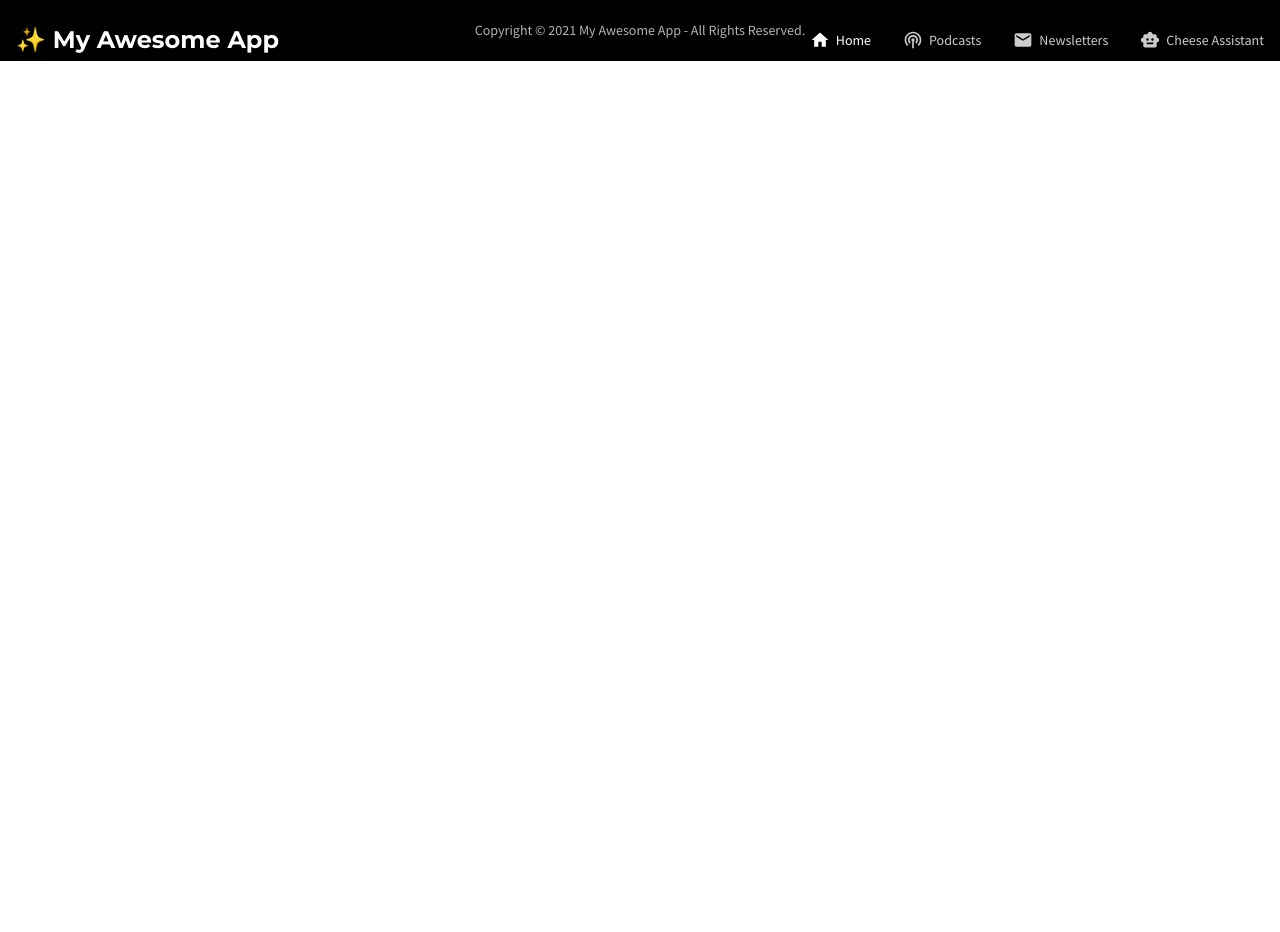
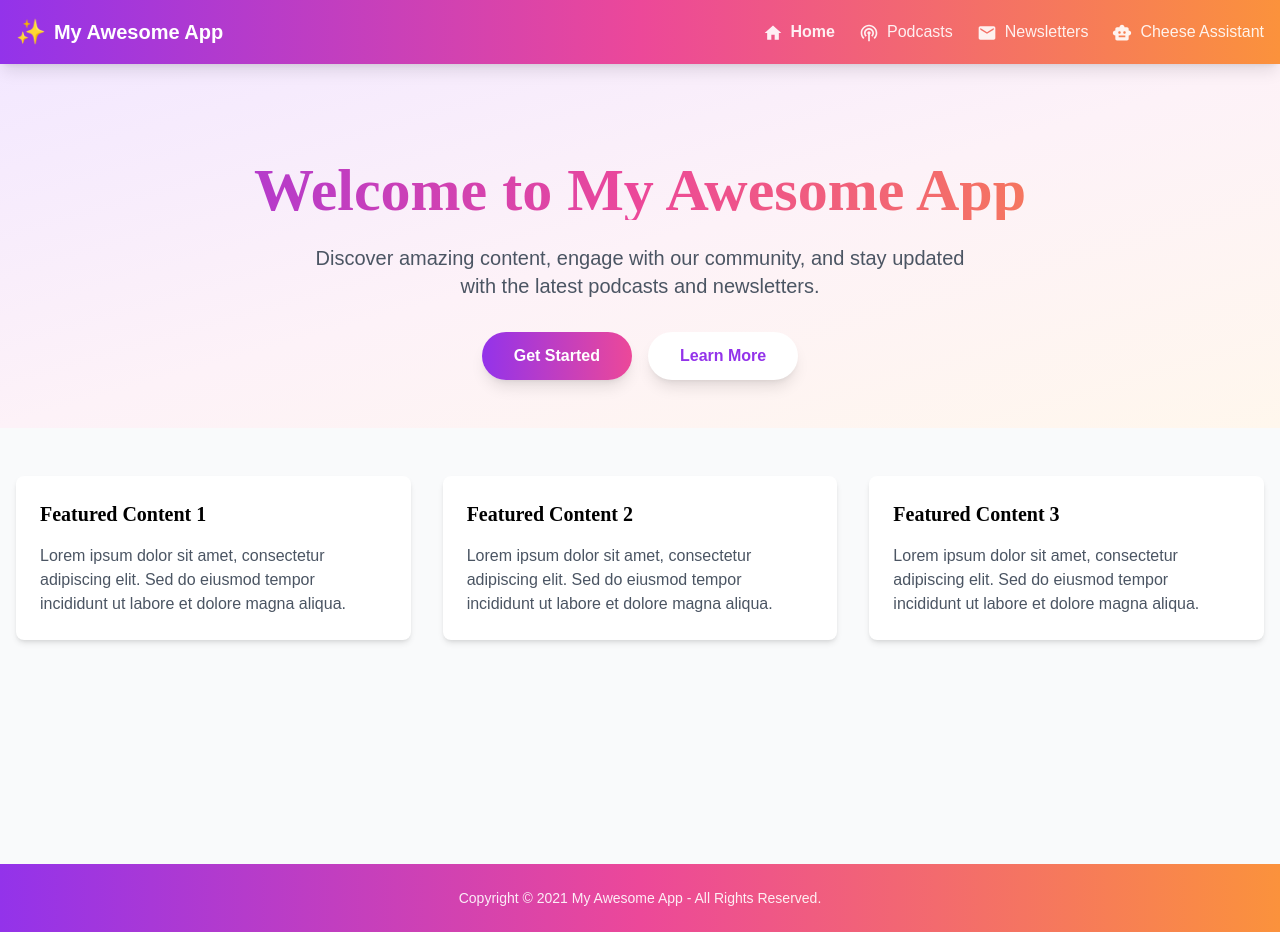
Before and after one commit to dlops-io/app-building-crashcourse, a Next.js app in the folder frontend/: page / in a window 1280 px wide. Before the commit the page ends 800 px from the top, so only its background shows below. Built offline with nearby package versions, Linux system fonts and the light colour scheme.

Commit message:
Updated styles

```diff
--- a/frontend/src/app/globals.css
+++ b/frontend/src/app/globals.css
@@ -5,11 +5,12 @@
 @layer base {
     html {
         scroll-behavior: smooth;
+        height: 100%;
     }
 
     body {
-        @apply antialiased;
-        font-family: var(--font-source-sans-pro);
+        @apply antialiased bg-gray-50;
+        font-family: 'Source Sans Pro', sans-serif;
     }
 
     h1,
@@ -18,27 +19,122 @@
     h4,
     h5,
     h6 {
-        font-family: var(--font-playfair);
+        font-family: 'Playfair Display', serif;
+    }
+
+    /* Custom scroll bar */
+    ::-webkit-scrollbar {
+        width: 8px;
+    }
+
+    ::-webkit-scrollbar-track {
+        @apply bg-gray-100;
+    }
+
+    ::-webkit-scrollbar-thumb {
+        @apply bg-gradient-to-b from-purple-500 to-pink-500 rounded-full;
     }
 }
 
 @layer components {
-    .mobile-link {
-        @apply py-3 text-gray-800 border-b border-gray-200 last:border-b-0;
+    .gradient-text {
+        @apply text-transparent bg-clip-text bg-gradient-to-r from-purple-600 via-pink-500 to-orange-400;
+    }
+
+    .gradient-bg {
+        @apply bg-gradient-to-r from-purple-600 via-pink-500 to-orange-400;
+    }
+
+    .gradient-bg-hover {
+        @apply hover:bg-gradient-to-r hover:from-purple-700 hover:via-pink-600 hover:to-orange-500 transition-all duration-300;
+    }
+
+    .card {
+        @apply bg-white rounded-lg shadow-md hover:shadow-lg transition-shadow duration-300 p-6;
+    }
+
+    .button-primary {
+        @apply px-6 py-2 bg-gradient-to-r from-purple-600 to-pink-500 text-white rounded-full font-semibold shadow-md hover:shadow-lg transition-all duration-300 hover:from-purple-700 hover:to-pink-600;
+    }
+
+    .button-secondary {
+        @apply px-6 py-2 bg-white text-purple-600 rounded-full font-semibold shadow-md hover:shadow-lg transition-all duration-300 border border-purple-200 hover:bg-purple-50;
+    }
+
+    .container-custom {
+        @apply container mx-auto px-4 md:px-6;
+    }
+
+    .nav-link {
+        @apply flex items-center gap-2 text-white/90 hover:text-white transition-colors duration-300 relative after:absolute after:bottom-0 after:left-0 after:w-0 after:h-0.5 after:bg-white after:transition-all after:duration-300 hover:after:w-full;
+    }
+
+    .nav-link-active {
+        @apply text-white after:w-full;
     }
 }
 
+@layer utilities {
+    .text-shadow {
+        text-shadow: 2px 2px 4px rgba(0, 0, 0, 0.1);
+    }
+
+    .text-gradient {
+        @apply text-transparent bg-clip-text bg-gradient-to-r from-purple-600 via-pink-500 to-orange-400;
+    }
+
+    .bg-glass {
+        @apply bg-white/80 backdrop-blur-sm;
+    }
+}
+
+/* Animation keyframes */
+@keyframes fadeIn {
+    from {
+        opacity: 0;
+        transform: translateY(10px);
+    }
+
+    to {
+        opacity: 1;
+        transform: translateY(0);
+    }
+}
+
+@keyframes slideIn {
+    from {
+        transform: translateX(-100%);
+    }
+
+    to {
+        transform: translateX(0);
+    }
+}
+
+/* Animation utilities */
+.animate-fadeIn {
+    animation: fadeIn 0.5s ease-out forwards;
+}
+
+.animate-slideIn {
+    animation: slideIn 0.3s ease-out forwards;
+}
+
+/* Layout utilities */
 .layout-wrapper {
-    min-height: 100vh;
-    display: flex;
-    flex-direction: column;
+    @apply min-h-screen flex flex-col;
 }
 
 main {
-    flex: 1;
+    @apply flex-grow;
 }
 
-body {
-    margin: 0;
-    padding: 0;
+/* Mobile menu utilities */
+.mobile-menu-link {
+    @apply py-3 px-4 text-white/90 hover:text-white hover:bg-white/10 transition-all duration-300 flex items-center gap-2;
 }
+
+/* Custom focus styles */
+.focus-ring {
+    @apply focus:outline-none focus:ring-2 focus:ring-purple-500 focus:ring-offset-2;
+}
--- a/frontend/src/app/layout.jsx
+++ b/frontend/src/app/layout.jsx
@@ -7,23 +7,15 @@ export const metadata = {
     description: 'An awesome description here',
 }
 
-export default async function RootLayout({ children }) {
+export default function RootLayout({ children }) {
     return (
-        <html lang="en">
-            <head>
-                <meta charSet="utf-8" />
-                <link href="assets/logo.png" rel="shortcut icon" type="image/x-icon"></link>
-                <meta name="viewport" content="width=device-width, initial-scale=1, user-scalable=0, maximum-scale=1, minimum-scale=1" />
-                <link
-                    href="https://fonts.googleapis.com/css2?family=Source+Sans+Pro:wght@400;600&family=Montserrat:wght@700&family=Playfair+Display:wght@400;700&display=swap"
-                    rel="stylesheet"
-                />
-            </head>
-            <body className="min-h-screen">
+        <html lang="en" className="h-full">
+            <head> <link href="assets/logo.png" rel="shortcut icon" type="image/x-icon"></link></head>
+            <body className="flex flex-col min-h-screen bg-gray-50">
                 <Header />
-                <main>{children}</main>
+                <main className="flex-grow pt-16">{children}</main>
                 <Footer />
             </body>
         </html>
-    )
+    );
 }
--- a/frontend/src/app/page.jsx
+++ b/frontend/src/app/page.jsx
@@ -6,12 +6,40 @@
 
 export default function Home() {
     return (
-        <>
-            {/* <Hero />
-            <WhatIs></WhatIs>
-            <Podcasts />
-            <Newsletters />
-            <About /> */}
-        </>
-    )
+        <div className="flex flex-col min-h-screen">
+            {/* Hero Section */}
+            <section className="pt-24 pb-12 px-4 bg-gradient-to-br from-purple-100 via-pink-50 to-orange-50">
+                <div className="container mx-auto text-center">
+                    <h1 className="text-4xl md:text-6xl font-bold text-transparent bg-clip-text bg-gradient-to-r from-purple-600 via-pink-500 to-orange-400 mb-6">
+                        Welcome to My Awesome App
+                    </h1>
+                    <p className="text-lg md:text-xl text-gray-600 max-w-2xl mx-auto mb-8">
+                        Discover amazing content, engage with our community, and stay updated with the latest podcasts and newsletters.
+                    </p>
+                    <div className="flex flex-wrap justify-center gap-4">
+                        <button className="px-8 py-3 bg-gradient-to-r from-purple-600 to-pink-500 text-white rounded-full font-semibold shadow-lg hover:shadow-xl transition-shadow">
+                            Get Started
+                        </button>
+                        <button className="px-8 py-3 bg-white text-purple-600 rounded-full font-semibold shadow-lg hover:shadow-xl transition-shadow">
+                            Learn More
+                        </button>
+                    </div>
+                </div>
+            </section>
+
+            {/* Content Placeholder */}
+            <div className="container mx-auto px-4 py-12">
+                <div className="grid grid-cols-1 md:grid-cols-3 gap-8">
+                    {[1, 2, 3].map((i) => (
+                        <div key={i} className="bg-white rounded-lg shadow-md p-6 hover:shadow-lg transition-shadow">
+                            <h3 className="text-xl font-semibold mb-4">Featured Content {i}</h3>
+                            <p className="text-gray-600">
+                                Lorem ipsum dolor sit amet, consectetur adipiscing elit. Sed do eiusmod tempor incididunt ut labore et dolore magna aliqua.
+                            </p>
+                        </div>
+                    ))}
+                </div>
+            </div>
+        </div>
+    );
 }
--- a/frontend/src/components/layout/Footer.jsx
+++ b/frontend/src/components/layout/Footer.jsx
@@ -8,16 +8,16 @@ export default function Footer() {
     const pathname = usePathname();
     const hideFooter = pathname === '/chat';
 
-    if (hideFooter) {
-        return (
-            <></>
-        )
-    } else {
-        return (
-            <footer className={styles.footer}>
-                <p>Copyright © {new Date().getFullYear()} My Awesome App - All Rights Reserved.</p>
-            </footer>
-        );
-    }
+    if (hideFooter) return null;
+
+    return (
+        <footer className="w-full bg-gradient-to-r from-purple-600 via-pink-500 to-orange-400 py-6 mt-auto">
+            <div className="container mx-auto px-4">
+                <p className="text-center text-white/90 text-sm">
+                    Copyright © {new Date().getFullYear()} My Awesome App - All Rights Reserved.
+                </p>
+            </div>
+        </footer>
+    );
 
 }
--- a/frontend/src/components/layout/Header.jsx
+++ b/frontend/src/components/layout/Header.jsx
@@ -1,8 +1,8 @@
 'use client'
 
-import { useState, useEffect } from 'react'
+import { useState } from 'react'
 import Link from 'next/link';
-import { usePathname, useRouter } from 'next/navigation';
+import { usePathname } from 'next/navigation';
 import { Home, Info, Podcasts, Email, SmartToy } from '@mui/icons-material';
 import styles from './Header.module.css';
 
@@ -14,33 +14,64 @@ const navItems = [
 ];
 
 export default function Header() {
-    // States
+    const [isMenuOpen, setIsMenuOpen] = useState(false);
     const pathname = usePathname();
 
-    // Handlers
-
     return (
-        <header
-            className={`fixed w-full top-0 z-50 transition-all duration-300 bg-black/90}`}
-        >
-            <div className="container mx-auto px-4 h-20 flex items-center justify-between">
-                <Link href="/" className="text-white hover:text-white/90 transition-colors">
-                    <h1 className="text-2xl font-bold font-montserrat">✨ My Awesome App</h1>
+        <header className="fixed w-full top-0 z-50 transition-all duration-300 bg-gradient-to-r from-purple-600 via-pink-500 to-orange-400 shadow-lg">
+            <div className="container mx-auto px-4 h-16 flex items-center justify-between">
+                <Link href="/" className="text-white hover:text-white/90 transition-colors flex items-center gap-2">
+                    <span className="text-2xl">✨</span>
+                    <h1 className="text-xl font-bold font-montserrat">My Awesome App</h1>
                 </Link>
 
-                <div className={styles.navLinks}>
+                {/* Desktop Navigation */}
+                <nav className="hidden md:flex items-center gap-6">
                     {navItems.map((item) => (
                         <Link
                             key={item.name}
                             href={item.path}
-                            className={`${styles.navLink} ${pathname === item.path ? styles.active : ''}`}
+                            className={`flex items-center gap-2 text-white/90 hover:text-white transition-colors ${pathname === item.path ? 'font-semibold' : ''
+                                }`}
                         >
-                            <span className={styles.icon}>{item.icon}</span>
-                            <span className={styles.linkText}>{item.name}</span>
+                            <span className="text-lg">{item.icon}</span>
+                            <span>{item.name}</span>
                         </Link>
                     ))}
+                </nav>
+
+                {/* Mobile Menu Button */}
+                <button
+                    className="md:hidden text-white p-2"
+                    onClick={() => setIsMenuOpen(!isMenuOpen)}
+                    aria-label="Toggle menu"
+                >
+                    <div className={`w-6 h-5 flex flex-col justify-between transition-transform duration-300 ${isMenuOpen ? 'transform' : ''}`}>
+                        <span className={`w-full h-0.5 bg-white transform transition-transform duration-300 ${isMenuOpen ? 'rotate-45 translate-y-2' : ''}`} />
+                        <span className={`w-full h-0.5 bg-white transition-opacity duration-300 ${isMenuOpen ? 'opacity-0' : ''}`} />
+                        <span className={`w-full h-0.5 bg-white transform transition-transform duration-300 ${isMenuOpen ? '-rotate-45 -translate-y-2' : ''}`} />
+                    </div>
+                </button>
+
+                {/* Mobile Navigation */}
+                <div className={`absolute top-16 left-0 w-full bg-gradient-to-r from-purple-600 via-pink-500 to-orange-400 shadow-lg md:hidden transition-transform duration-300 ${isMenuOpen ? 'transform translate-y-0' : 'transform -translate-y-full'
+                    }`}>
+                    <nav className="container mx-auto px-4 py-4 flex flex-col gap-4">
+                        {navItems.map((item) => (
+                            <Link
+                                key={item.name}
+                                href={item.path}
+                                className={`flex items-center gap-2 text-white/90 hover:text-white transition-colors ${pathname === item.path ? 'font-semibold' : ''
+                                    }`}
+                                onClick={() => setIsMenuOpen(false)}
+                            >
+                                <span className="text-lg">{item.icon}</span>
+                                <span>{item.name}</span>
+                            </Link>
+                        ))}
+                    </nav>
                 </div>
             </div>
         </header>
-    )
+    );
 }
```
